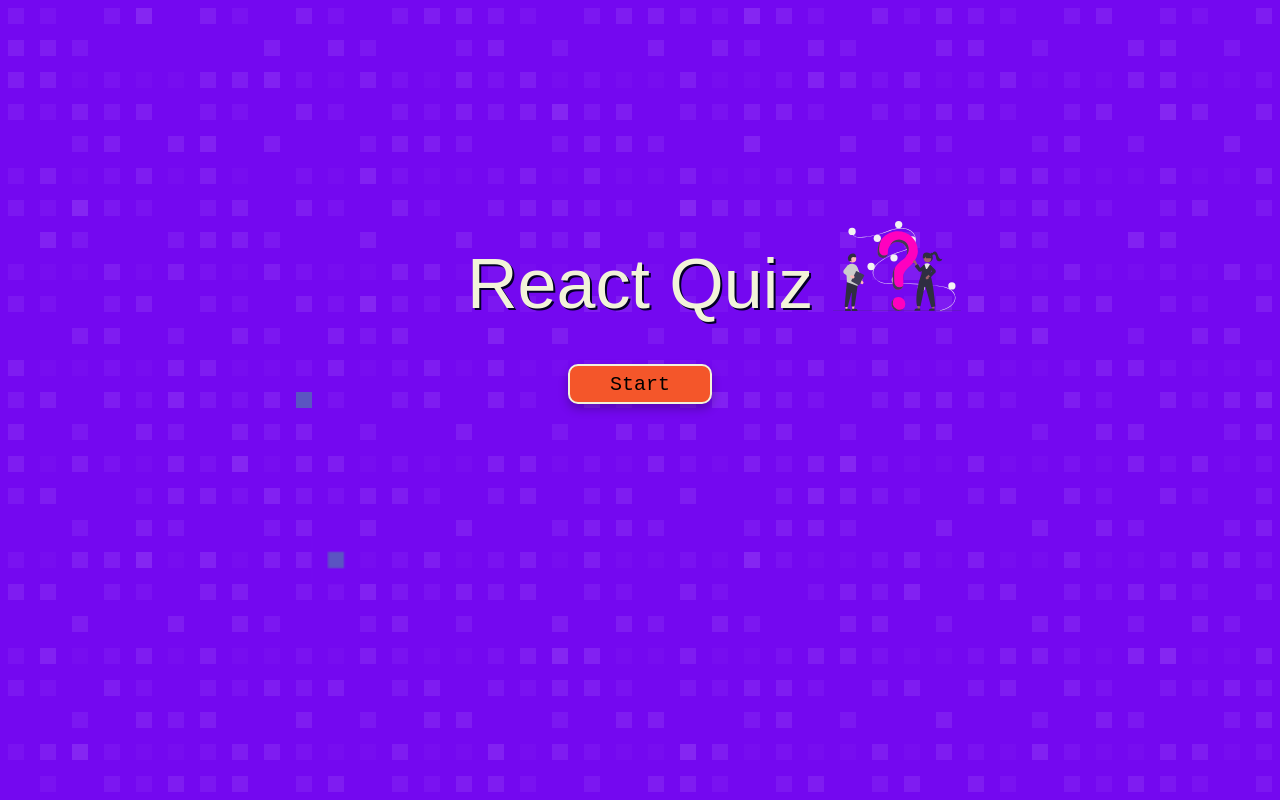
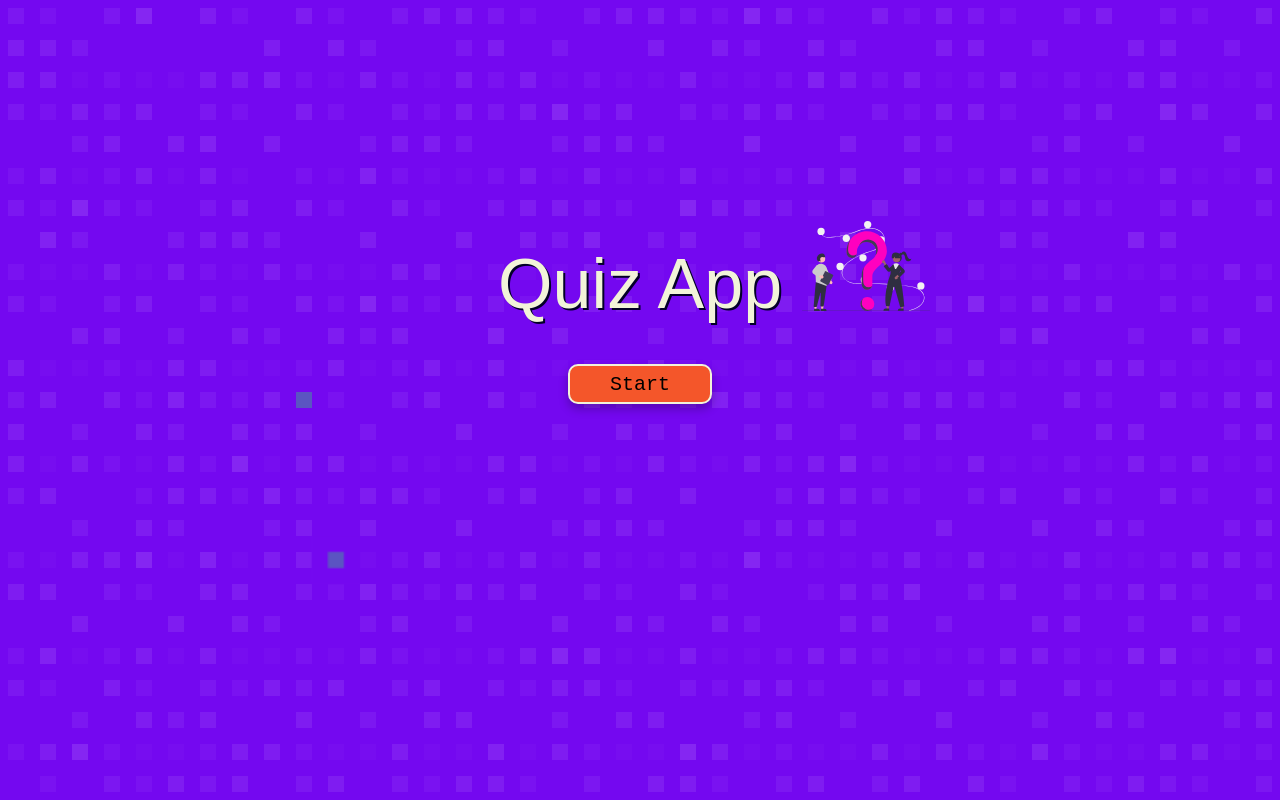
Before and after one commit to ArielDelRio/quiz-app, a React (Create React App) app: page / in a window 1280 px wide. Built offline with nearby package versions, Linux system fonts and the light colour scheme.

Commit message:
Rename title app to Quiz App

```diff
--- a/public/index.html
+++ b/public/index.html
@@ -33,7 +33,7 @@
       href="https://fonts.googleapis.com/css2?family=Catamaran:wght@700&display=swap"
       rel="stylesheet"
     />
-    <title>React App</title>
+    <title>Quiz App</title>
   </head>
   <body>
     <noscript>You need to enable JavaScript to run this app.</noscript>
--- a/src/App.tsx
+++ b/src/App.tsx
@@ -77,7 +77,7 @@
       <GlobalStyle />
       <Wrapper>
         <div className="title animate__animated animate__zoomIn">
-          <h1>React Quiz</h1>
+          <h1>Quiz App</h1>
           <img className="img_title" src={img_title} alt="img title" />
         </div>
 
```
